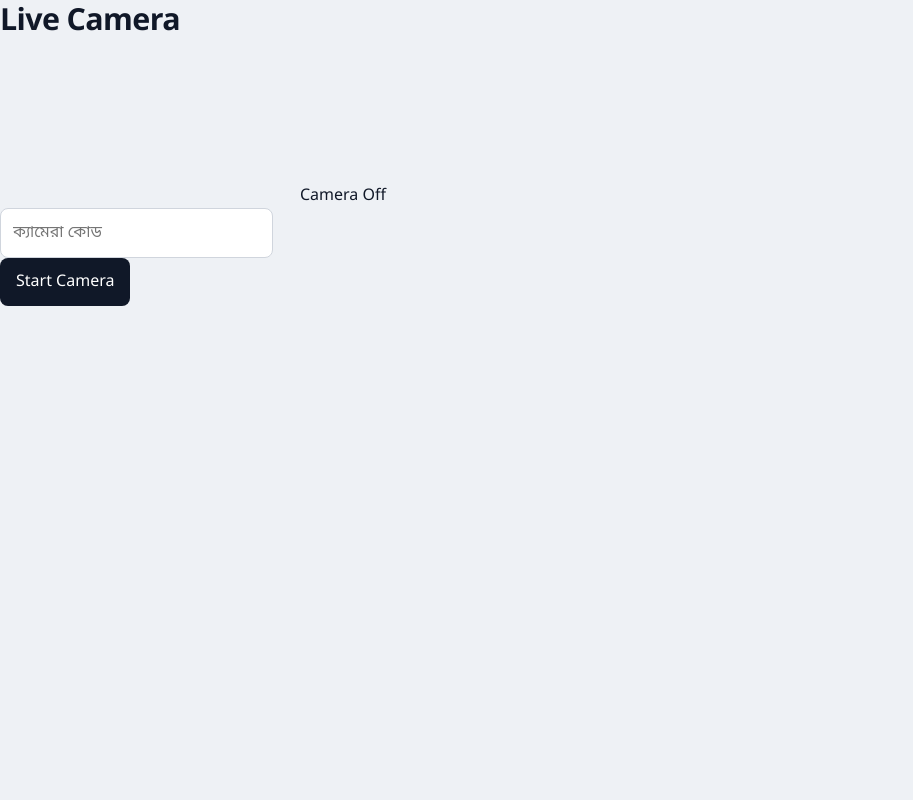
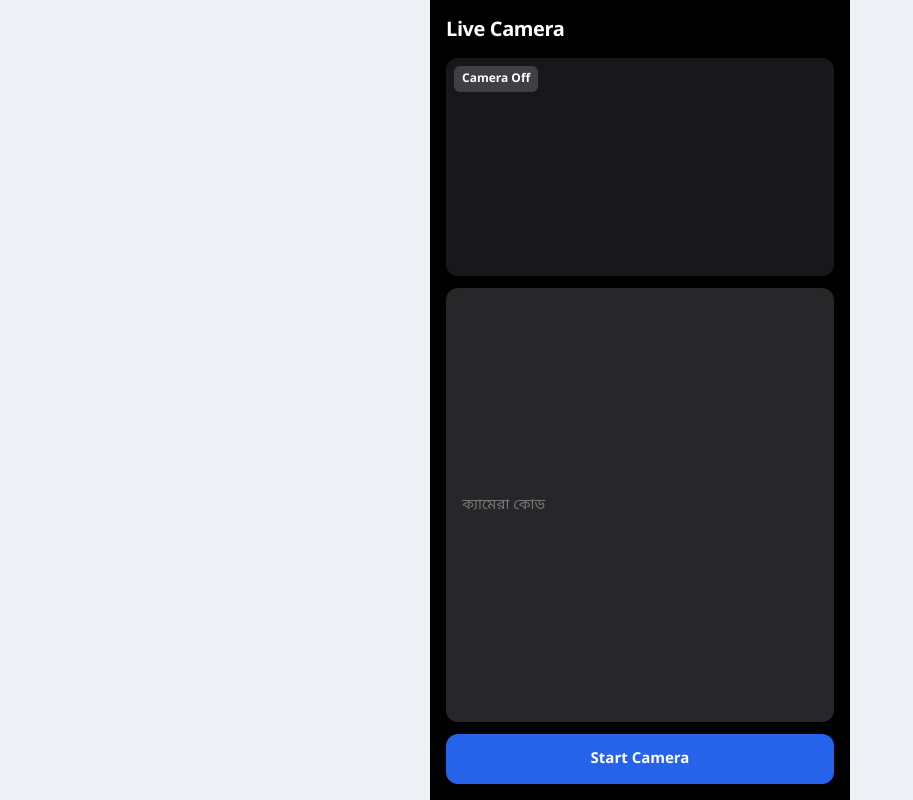
Before and after one commit to rangpurquantum-web/Programme-, a Next.js app: page /camera in a window 1280 px wide. Shown: the whole page, without its empty margins (0-913 px from the left). Built offline with nearby package versions, Linux system fonts and the light colour scheme.

Commit message:
Camera page: inline styles

```diff
--- a/app/camera/page.tsx
+++ b/app/camera/page.tsx
@@ -7,6 +7,17 @@ import {
   createLocalVideoTrack,
   createLocalAudioTrack,
 } from "livekit-client";
+
+const btn = (bg: string, full = false): React.CSSProperties => ({
+  background: bg,
+  color: "#fff",
+  border: "none",
+  borderRadius: 12,
+  padding: "14px 16px",
+  fontSize: 15,
+  fontWeight: 600,
+  gridColumn: full ? "1 / 3" : undefined,
+});
 
 export default function CameraPage() {
   const videoRef = useRef<HTMLVideoElement>(null);
@@ -24,16 +35,14 @@ export default function CameraPage() {
 
   async function startCamera() {
     try {
-      setMsg("");
-      vTrack.current = await createLocalVideoTrack({
-        facingMode: facing,
-        resolution: { width: 1280, height: 720 },
-      });
+      setMsg("ক্যামেরা চালু হচ্ছে...");
+      vTrack.current = await createLocalVideoTrack({ facingMode: facing });
       aTrack.current = await createLocalAudioTrack();
       if (videoRef.current) vTrack.current.attach(videoRef.current);
       setCamOn(true);
-    } catch {
-      setMsg("ক্যামেরা/মাইক্রোফোনের অনুমতি দিন");
+      setMsg("");
+    } catch (e: any) {
+      setMsg("ক্যামেরা চালু হয়নি: " + (e?.name || "") + " " + (e?.message || ""));
     }
   }
 
@@ -78,7 +87,7 @@ export default function CameraPage() {
       setLive(true);
       setMsg("");
     } catch (e: any) {
-      setMsg(e.message || "লাইভ শুরু করা যায়নি");
+      setMsg("লাইভ শুরু হয়নি: " + (e?.message || ""));
     }
   }
 
@@ -91,24 +100,50 @@ export default function CameraPage() {
     setLive(false);
   }
 
-  const btn = "rounded-xl px-4 py-3 text-sm font-semibold text-white";
+  return (
+    <main
+      style={{
+        maxWidth: 420,
+        margin: "0 auto",
+        minHeight: "100vh",
+        background: "#000",
+        color: "#fff",
+        padding: 16,
+        display: "flex",
+        flexDirection: "column",
+        gap: 12,
+        boxSizing: "border-box",
+      }}
+    >
+      <h1 style={{ fontSize: 20, margin: 0 }}>Live Camera</h1>
 
-  return (
-    <main className="mx-auto flex min-h-screen max-w-md flex-col gap-3 bg-black p-4 text-white">
-      <h1 className="text-lg font-bold">Live Camera</h1>
-
-      <div className="relative overflow-hidden rounded-xl bg-zinc-900">
+      <div
+        style={{
+          position: "relative",
+          background: "#18181b",
+          borderRadius: 12,
+          overflow: "hidden",
+          aspectRatio: "16 / 9",
+        }}
+      >
         <video
           ref={videoRef}
           autoPlay
           muted
           playsInline
-          className="aspect-video w-full object-cover"
+          style={{ width: "100%", height: "100%", objectFit: "cover" }}
         />
         <span
-          className={`absolute left-2 top-2 rounded px-2 py-1 text-xs font-bold ${
-            live ? "bg-red-600" : "bg-zinc-700"
-          }`}
+          style={{
+            position: "absolute",
+            top: 8,
+            left: 8,
+            background: live ? "#dc2626" : "#3f3f46",
+            borderRadius: 6,
+            padding: "4px 8px",
+            fontSize: 12,
+            fontWeight: 700,
+          }}
         >
           {live ? "● LIVE" : camOn ? "Preview" : "Camera Off"}
         </span>
@@ -120,13 +155,20 @@ export default function CameraPage() {
           value={passcode}
           onChange={(e) => setPasscode(e.target.value)}
           placeholder="ক্যামেরা কোড"
-          className="rounded-xl bg-zinc-800 px-4 py-3 text-sm outline-none"
+          style={{
+            background: "#27272a",
+            color: "#fff",
+            border: "none",
+            borderRadius: 12,
+            padding: "14px 16px",
+            fontSize: 15,
+          }}
         />
       )}
 
-      <div className="grid grid-cols-2 gap-2">
+      <div style={{ display: "grid", gridTemplateColumns: "1fr 1fr", gap: 8 }}>
         {!camOn && (
-          <button onClick={startCamera} className={`${btn} col-span-2 bg-blue-600`}>
+          <button onClick={startCamera} style={btn("#2563eb", true)}>
             Start Camera
           </button>
         )}
@@ -134,31 +176,31 @@ export default function CameraPage() {
           <button
             onClick={goLive}
             disabled={!passcode}
-            className={`${btn} col-span-2 bg-red-600 disabled:opacity-40`}
+            style={{ ...btn("#dc2626", true), opacity: passcode ? 1 : 0.4 }}
           >
             Go Live
           </button>
         )}
         {live && (
-          <button onClick={stopLive} className={`${btn} col-span-2 bg-zinc-700`}>
+          <button onClick={stopLive} style={btn("#3f3f46", true)}>
             Stop Live
           </button>
         )}
         {camOn && (
           <>
-            <button onClick={switchCamera} className={`${btn} bg-zinc-700`}>
+            <button onClick={switchCamera} style={btn("#3f3f46")}>
               Switch Camera
             </button>
-            <button onClick={toggleMic} className={`${btn} bg-zinc-700`}>
+            <button onClick={toggleMic} style={btn("#3f3f46")}>
               {micOn ? "Mic: On" : "Mic: Off"}
             </button>
           </>
         )}
       </div>
 
-      {msg && <p className="text-sm text-yellow-400">{msg}</p>}
+      {msg && <p style={{ color: "#facc15", fontSize: 14, margin: 0 }}>{msg}</p>}
       {live && (
-        <p className="text-xs text-zinc-400">
+        <p style={{ color: "#a1a1aa", fontSize: 12, margin: 0 }}>
           লাইভ চলাকালীন এই পেজ খোলা ও স্ক্রিন চালু রাখুন।
         </p>
       )}
```
